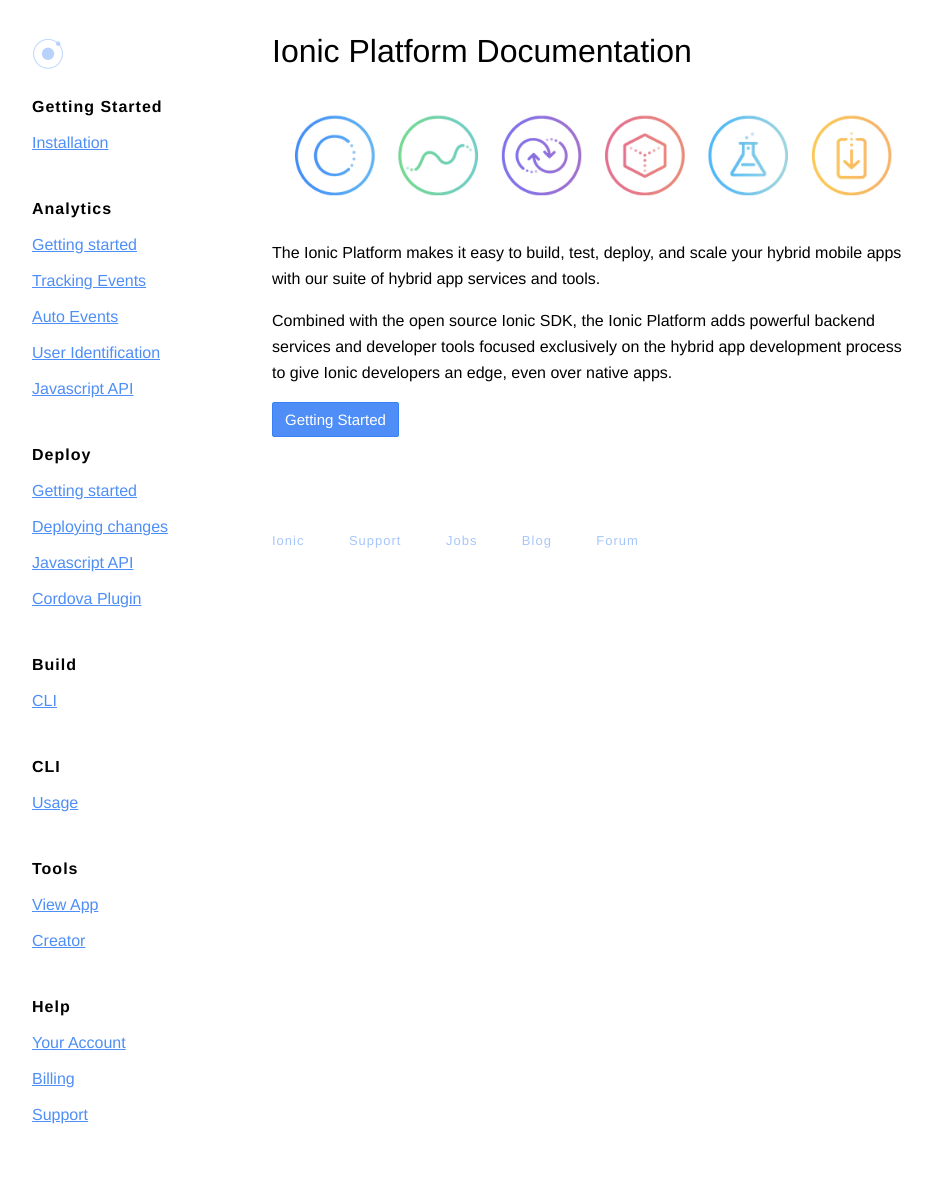
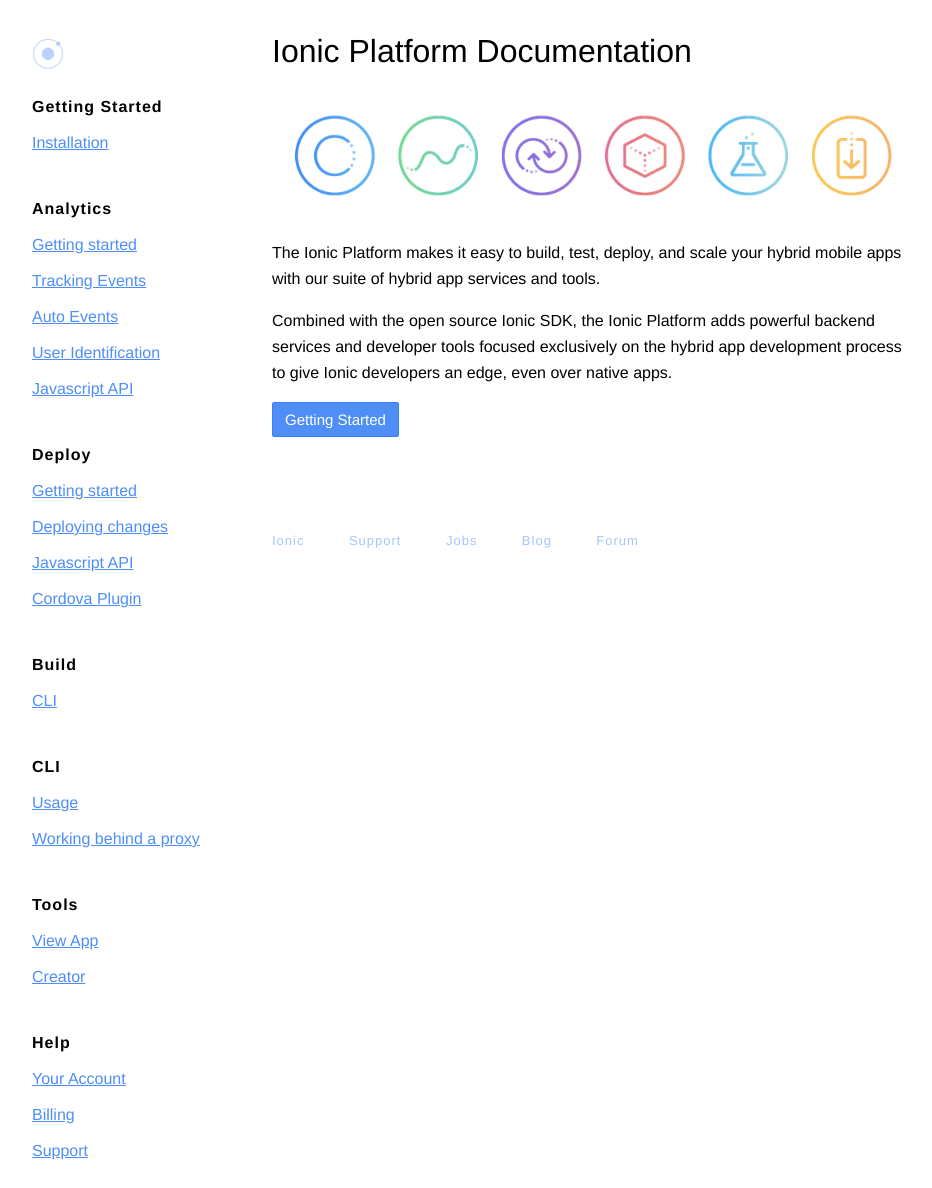
Before and after one commit to ionic-team/ionic-io-docs, a Jekyll site: the page built from index.html, in a window 1280 px wide. Shown: the whole page, without its empty margins (128-1060 px from the left). Built offline with Jekyll 4.4.1, drawn with Linux system fonts in a browser that asks for light colours; some web fonts are replaced; Markdown is read by kramdown in place of the engine named in the settings; before the commit the page ends 1152 px from its top, so only the background shows below that.

Commit message:
Update default.html

```diff
--- a/_layouts/default.html
+++ b/_layouts/default.html
@@ -42,6 +42,7 @@
             <li><a href="/cli/">CLI</a>
               <ul>
                 <li><a href="/cli/usage">Usage</a></a></li>
+                <li><a href="/cli/usage">Working behind a proxy</a></a></li>
               </ul>
             </li>
             <li><a href="/tools/">Tools</a>
```
